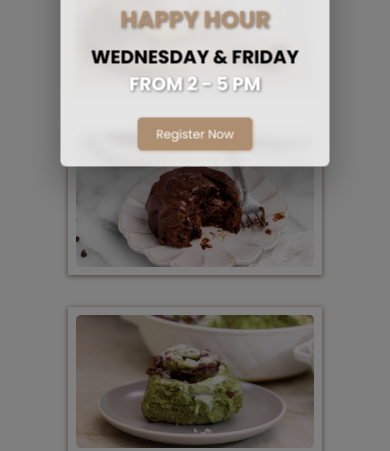
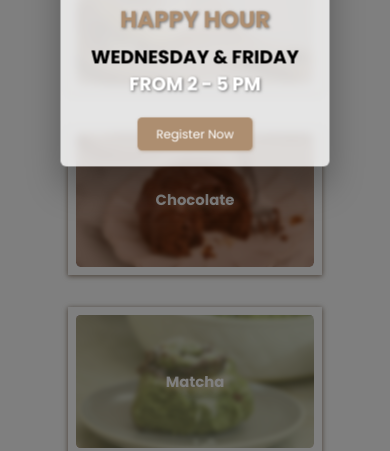
Before and after one commit to dckysss/LVinnamon, a plain HTML site: page index.html in a window 390 px wide. Shown: the part 393-844 px from the top of the page. Drawn offline with Linux system fonts and the light colour scheme; files whose address does not match are found by name.

Commit message:
mobile mode card

```diff
--- a/home/home.css
+++ b/home/home.css
@@ -277,7 +277,16 @@ body {
   .product-categories-container {
     width: 85%;
   }
+
+  .card-img {
+    transform: scale(1.2);
+  }
+
+  .card-image .hover-image {
+    opacity: 1;
+  }
 }
+
 
 /* Mobile Phone */
 @media (max-width: 450px) {
```
